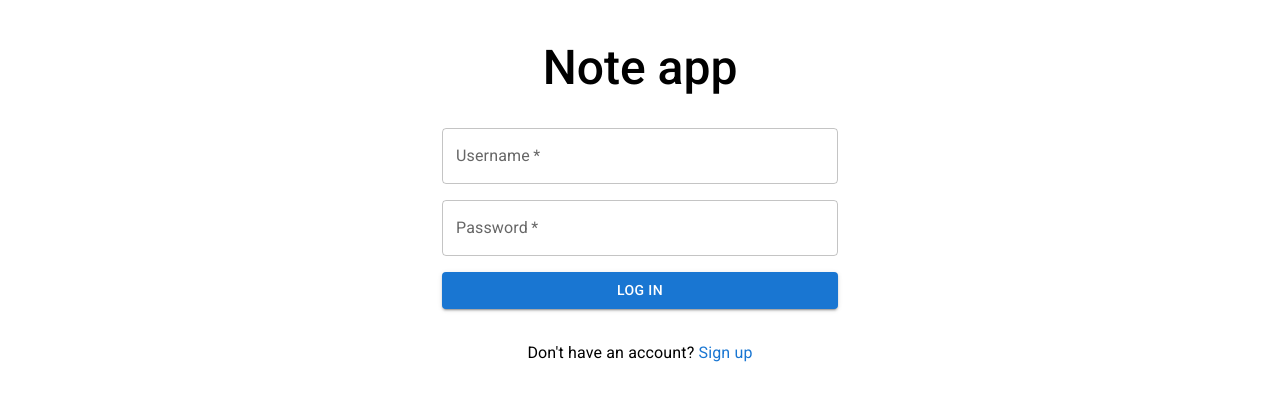
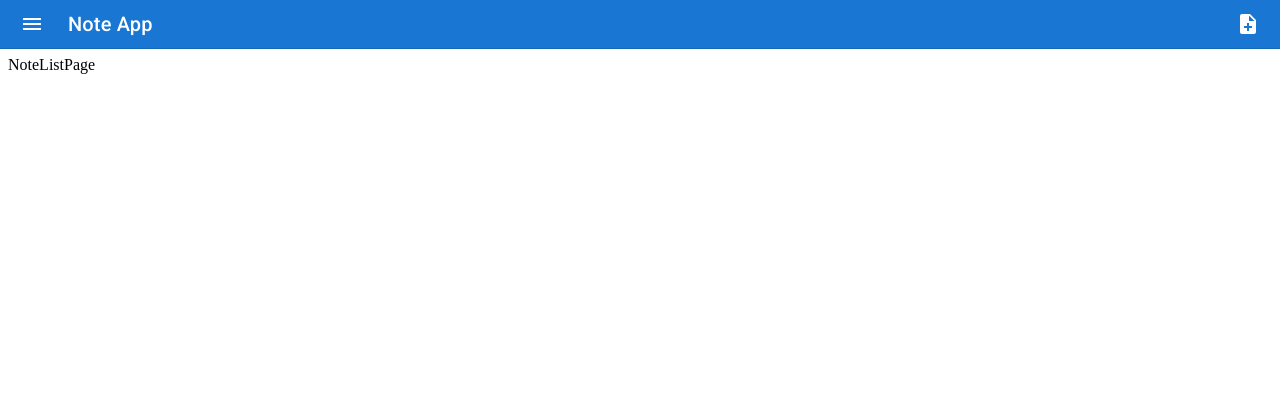
Before and after one commit to sonsonson110/note-app, a React (Vite) app in the folder fe/: page / in a window 1280 px wide. Shown: the top 400 px of the page. Built offline with nearby package versions, Linux system fonts and the light colour scheme; sample sign-in values are in the browser's storage.

Commit message:
Add router and basic layout

```diff
--- a/fe/package.json
+++ b/fe/package.json
@@ -15,10 +15,12 @@
   "dependencies": {
     "@emotion/react": "^11.14.0",
     "@emotion/styled": "^11.14.0",
+    "@mui/icons-material": "^6.4.4",
     "@mui/material": "^6.4.4",
     "axios": "^1.7.9",
     "react": "^19.0.0",
-    "react-dom": "^19.0.0"
+    "react-dom": "^19.0.0",
+    "react-router-dom": "^7.1.5"
   },
   "devDependencies": {
     "@eslint/js": "^9.19.0",
--- a/fe/src/App.tsx
+++ b/fe/src/App.tsx
@@ -1,11 +1,25 @@
 import { AuthProvider } from './context/AuthContext'
 import LoginPage from './pages/Login/LoginPage'
+import { BrowserRouter, Routes, Route } from 'react-router-dom'
+import { NoteListPage } from './pages/NoteList/NoteListPage'
+import { SignupPage } from './pages/Signup/SignupPage'
+import { ProtectedRoute } from './components/ProtectedRoute'
 
 function App() {
   return (
-    <AuthProvider>
-      <LoginPage />
-    </AuthProvider>
+    <BrowserRouter>
+      <AuthProvider>
+        <Routes>
+          {/* Protected routes */}
+          <Route element={<ProtectedRoute />}>
+            <Route path='/' element={<NoteListPage />} />{' '}
+          </Route>
+          {/* Public routes */}
+          <Route path='/login' element={<LoginPage />} />
+          <Route path='/signup' element={<SignupPage />} />
+        </Routes>
+      </AuthProvider>
+    </BrowserRouter>
   )
 }
 
--- /dev/null
+++ b/fe/src/components/MainLayout.tsx
@@ -0,0 +1,44 @@
+import MenuIcon from '@mui/icons-material/Menu'
+import NoteAddIcon from '@mui/icons-material/NoteAdd'
+import { AppBar, Box, Divider, IconButton, Toolbar, Typography } from '@mui/material'
+import { useState } from 'react'
+import TemporaryDrawer from './TemporaryDrawer'
+interface MainLayoutProps {
+  children: React.ReactNode
+}
+
+export function MainLayout({ children }: MainLayoutProps) {
+  const [drawerOpen, setDrawerOpen] = useState(false)
+
+  return (
+    <Box sx={{ display: 'flex'}}>
+      <AppBar position='fixed' elevation={0}>
+        <Toolbar variant='dense'>
+          <IconButton color='inherit' edge='start' onClick={() => setDrawerOpen(!drawerOpen)} sx={{ mr: 2 }}>
+            <MenuIcon />
+          </IconButton>
+          <Typography variant='h6' component='div' sx={{ flexGrow: 1 }}>
+            Note App
+          </Typography>
+          <IconButton color='inherit' edge='end'>
+            <NoteAddIcon />
+          </IconButton>
+        </Toolbar>
+
+        <Divider />
+
+        <TemporaryDrawer drawerOpen={drawerOpen} onClose={() => setDrawerOpen(false)} />
+      </AppBar>
+
+      <Box
+        component='main'
+        sx={{
+          flexGrow: 1,
+          mt: 4,
+        }}
+      >
+        {children}
+      </Box>
+    </Box>
+  )
+}
--- /dev/null
+++ b/fe/src/components/ProtectedRoute.tsx
@@ -0,0 +1,16 @@
+import { Navigate, Outlet } from 'react-router-dom'
+import { MainLayout } from './MainLayout'
+
+export function ProtectedRoute() {
+  const token = localStorage.getItem('accessToken')
+
+  if (!token) {
+    return <Navigate to="/login" replace />
+  }
+
+  return (
+    <MainLayout>
+      <Outlet />
+    </MainLayout>
+  )
+}
--- /dev/null
+++ b/fe/src/components/TemporaryDrawer.tsx
@@ -0,0 +1,43 @@
+import { Drawer, Box, Toolbar, List, ListItem, ListItemButton, ListItemIcon, ListItemText, Divider } from '@mui/material'
+import { useNavigate } from 'react-router-dom'
+import DeleteOutlineOutlinedIcon from '@mui/icons-material/DeleteOutlineOutlined'
+import Filter1OutlinedIcon from '@mui/icons-material/Filter1Outlined'
+import SettingsOutlinedIcon from '@mui/icons-material/SettingsOutlined'
+import LogoutIcon from '@mui/icons-material/Logout'
+import { useAuth } from '../context/AuthContext'
+
+export interface TemporaryDrawerProps {
+  drawerOpen: boolean
+  onClose: () => void
+}
+
+export default function TemporaryDrawer({ drawerOpen, onClose }: TemporaryDrawerProps) {
+  const navigate = useNavigate()
+  const { logout } = useAuth()
+
+  const menuItems = [
+    { text: 'Notes', icon: <Filter1OutlinedIcon />, onClick: () => navigate('/') },
+    { text: 'Trash', icon: <DeleteOutlineOutlinedIcon />, onClick: () => {} },
+    { text: 'Setting', icon: <SettingsOutlinedIcon />, onClick: () => {} },
+    { text: 'Logout', icon: <LogoutIcon />, onClick: logout }
+  ]
+
+  return (
+    <Drawer open={drawerOpen} onClose={onClose}>
+      <Box sx={{ width: 230 }} role='presentation'>
+        <Toolbar variant='dense' />
+        <Divider/>
+        <List>
+          {menuItems.map((item) => (
+            <ListItem key={item.text} disablePadding>
+              <ListItemButton onClick={item.onClick}>
+                <ListItemIcon>{item.icon}</ListItemIcon>
+                <ListItemText primary={item.text} />
+              </ListItemButton>
+            </ListItem>
+          ))}
+        </List>
+      </Box>
+    </Drawer>
+  )
+}
--- a/fe/src/context/AuthContext.tsx
+++ b/fe/src/context/AuthContext.tsx
@@ -1,4 +1,5 @@
 import { createContext, useContext, useState } from 'react'
+import { useNavigate } from 'react-router-dom'
 
 interface User {
   id: string
@@ -16,15 +17,18 @@ const AuthContext = createContext<AuthContextType | undefined>(undefined)
 
 export function AuthProvider({ children }: { children: React.ReactNode }) {
   const [user, setUser] = useState<User | null>(null)
+  const navigate = useNavigate()
 
   const login = (token: string) => {
-    localStorage.setItem('acessToken', token)
+    localStorage.setItem('accessToken', token)
     setUser(user)
+    navigate('/')
   }
 
   const logout = () => {
-    localStorage.removeItem('token')
+    localStorage.removeItem('accessToken')
     setUser(null)
+    navigate('/login')
   }
 
   return (
--- a/fe/src/lib/axios.ts
+++ b/fe/src/lib/axios.ts
@@ -1,5 +1,5 @@
 import axios from 'axios'
-import { env } from '../config/env'
+import { env } from '../env'
 
 export const axiosInstance = axios.create({
   baseURL: env.API_URL,
--- /dev/null
+++ b/fe/src/pages/NoteList/NoteListPage.tsx
@@ -0,0 +1,3 @@
+export function NoteListPage({}) {
+    return <p>NoteListPage</p>
+}
--- /dev/null
+++ b/fe/src/pages/Signup/SignupPage.tsx
@@ -0,0 +1,3 @@
+export function SignupPage({}) {
+    return <p>SignupPage</p>
+}
```
Also changed, not shown: fe/src/env.ts (renamed from fe/src/config/env.ts), 1 other file (tests, documents, lock files or other folders).
